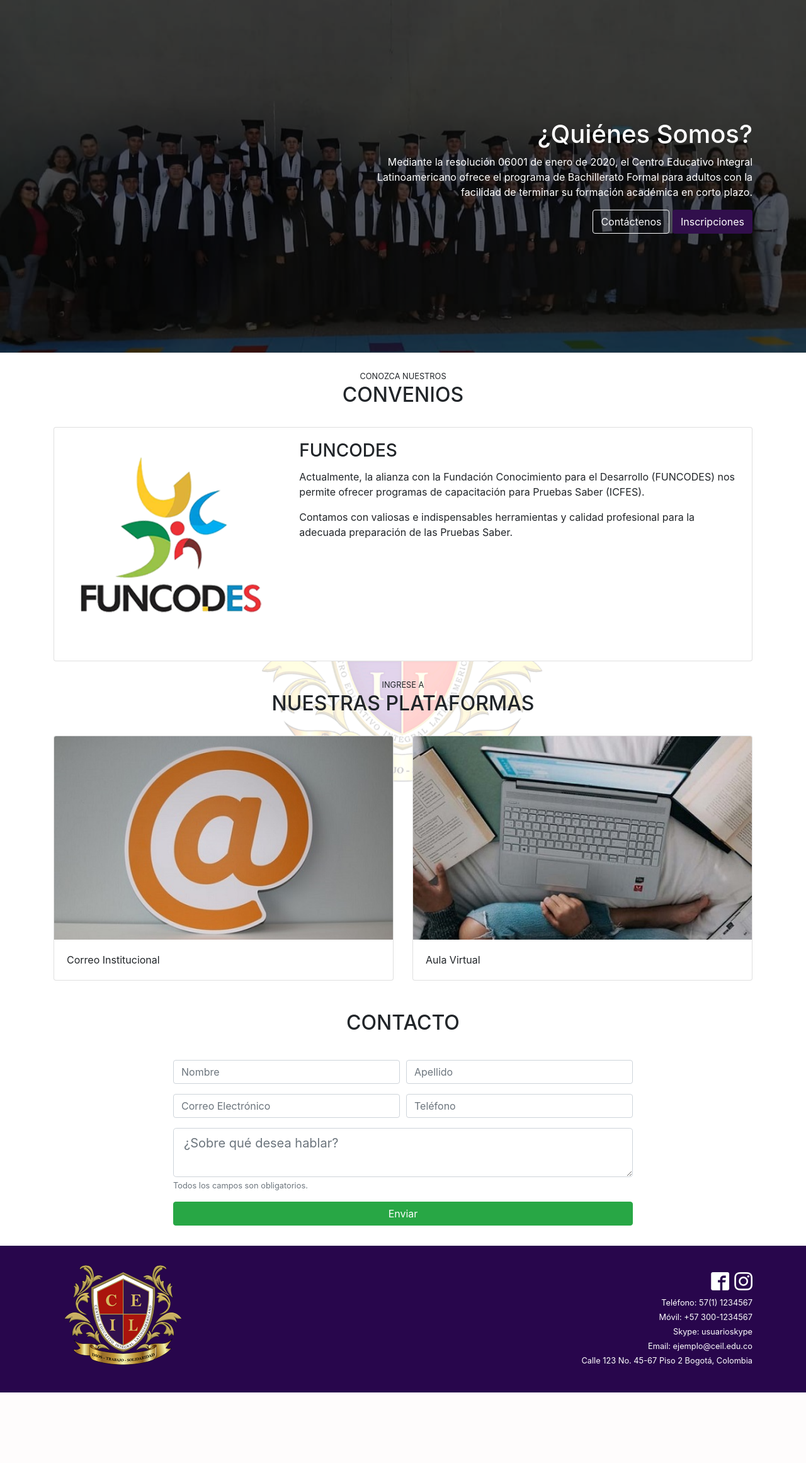
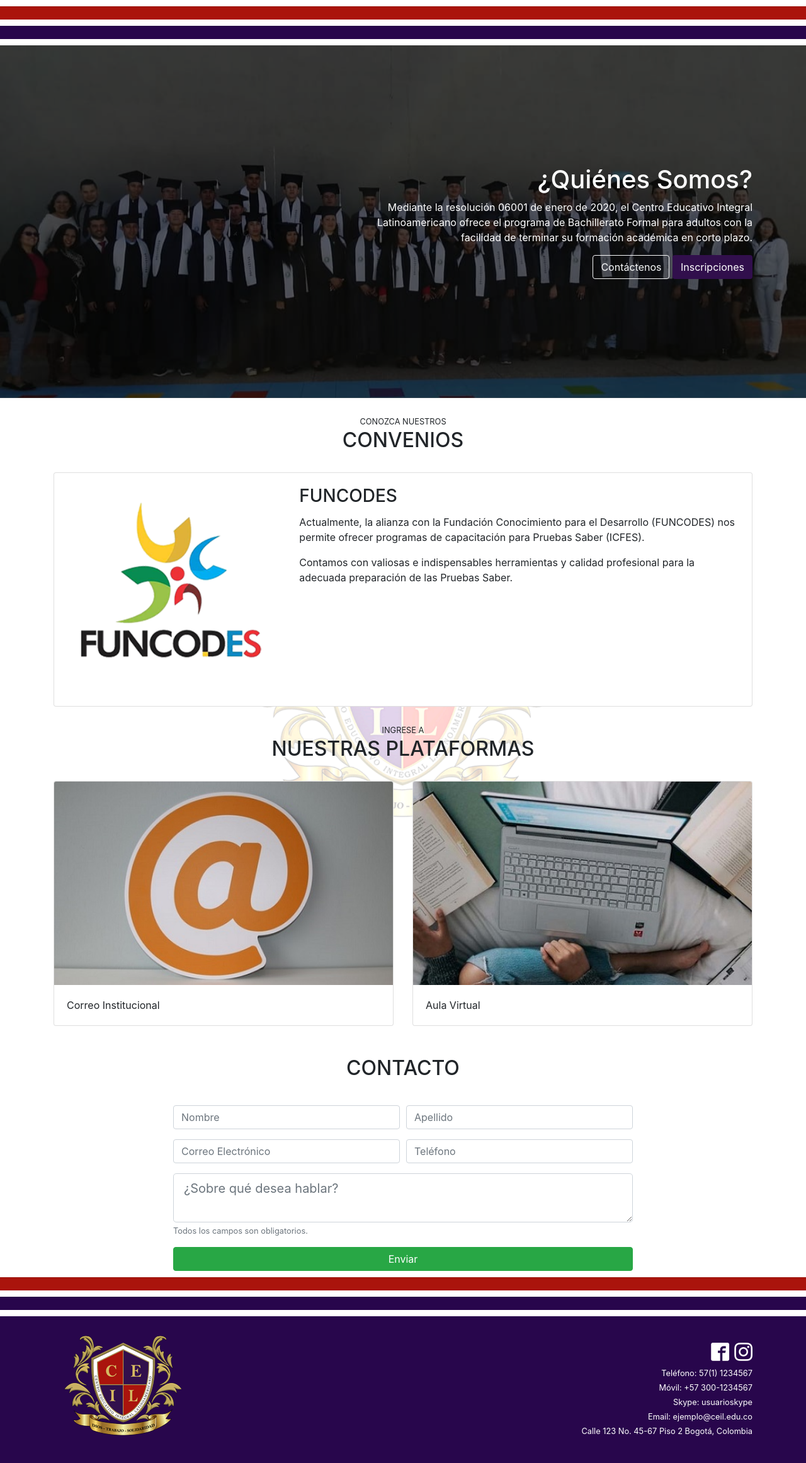
Before and after one commit to JuCetina/ceil, a PHP site: page / in a window 1280 px wide. Shown: the part 96-2419 px from the top of the page at 63% size. Before the commit the page ends 2307 px from the top, so only its background shows below. Run offline with PHP 8.4, Linux system fonts and the light colour scheme; some web fonts are replaced.

Commit message:
Se agregan las lineas roja y morada arriba y abajo de la página

```diff
--- a/index.html
+++ b/index.html
@@ -48,6 +48,10 @@
             </div>
         </div>
     </nav>
+
+    <hr class="roja">
+    <hr class="morada">
+
     <!-- Quiénes somos -->
     <main>
         <div id="carousel" class="carousel slide carousel-fade" data-ride="carousel" data-pause="false">
@@ -151,7 +155,7 @@
                 </div>
             </div>
             <div class="row">
-                <div class="col col-md-10 col-lg-8 offset-md-1 offset-lg-2 pt-2 pb-2">
+                <div class="col col-md-10 col-lg-8 offset-md-1 offset-lg-2 pt-2">
 					<form action="#" method="POST">
 
 						<div class="form-row">
@@ -186,8 +190,12 @@
             </div>
         </div>
     </section>
+
+    <hr class="roja">
+    <hr class="morada">
+
     <!-- Footer -->
-    <footer class="footer mt-4 pb-4 pt-4">
+    <footer class="footer pb-4 pt-4">
         <div class="container">
             <div class="row text-center align-items-center">
                 <div class="col-12 col-md text-md-left pb-3">
--- a/style.css
+++ b/style.css
@@ -121,3 +121,16 @@ footer a:hover{
     background: #f5c2c2;
     border: 1px solid #d41e1e;
 }
+
+hr{
+    height: 20px;
+    margin: 10px 0;
+}
+
+.roja{
+    background: #aa140c;
+}
+
+.morada{
+    background: #28064c;
+}
```
